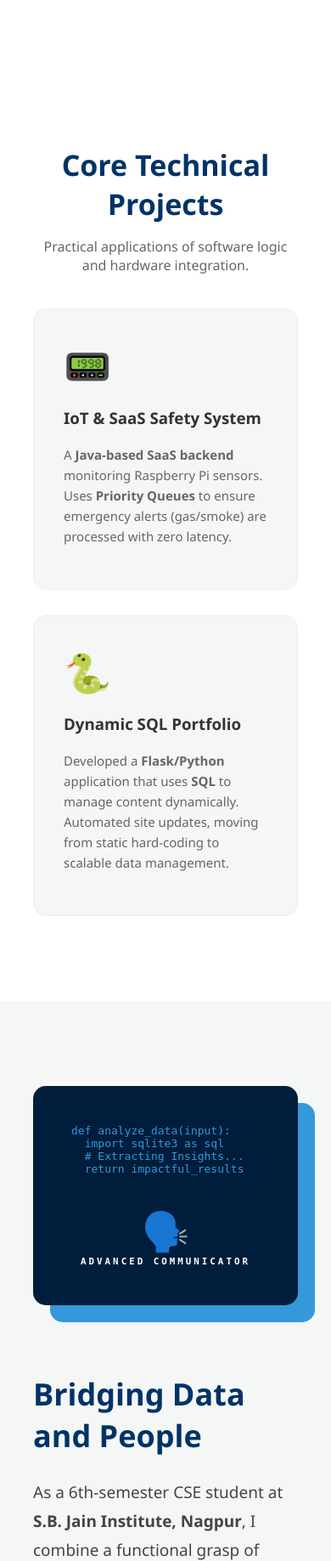
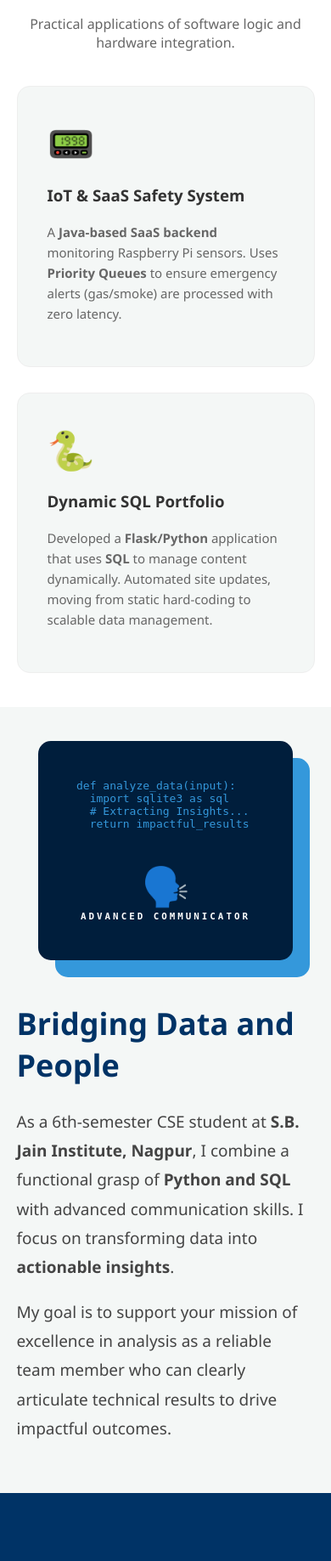
Before and after one commit to ShouriJalandar/my-portfolio, a Flask app: page / in a window 390 px wide; the page is wider, and only the part inside the window is pictured. Shown: the part 2514-4351 px from the top of that part at 85% size. Run offline with Flask 3, Linux system fonts and the light colour scheme; data comes from the database, SQL or seed files in the repository.

Commit message:
index.html

```diff
--- a/templates/index.html
+++ b/templates/index.html
@@ -96,6 +96,34 @@
         .card:hover { transform: translateY(-10px); background: white; box-shadow: 0 15px 30px rgba(0,0,0,0.1); }
 
         footer { background: var(--primary-blue); color: white; padding: 60px 10%; text-align: center; }
+        /* MOBILE RESPONSIVE FIX */
+@media (max-width: 768px) {
+    .nav-links {
+        display: none; /* Hides middle links on mobile to save space */
+    }
+
+    .hero-main-title {
+        font-size: 40px !important; /* Makes the big text smaller for phones */
+    }
+
+    .container {
+        padding: 40px 5%; /* Reduces huge side gaps on mobile */
+    }
+
+    /* This is the most important fix: */
+    div[style*="display: flex"] {
+        flex-direction: column !important; /* Turns side-by-side items into top-to-bottom */
+        gap: 20px !important;
+    }
+
+    .sidebar {
+        width: 0; /* Ensures sidebar stays hidden until clicked */
+    }
+
+    .grid {
+        grid-template-columns: 1fr; /* Forces projects to stack 1 by 1 */
+    }
+}
     </style>
 </head>
 <body>
@@ -269,4 +297,5 @@
         }
     </script>
 </body>
+
 </html>
```
